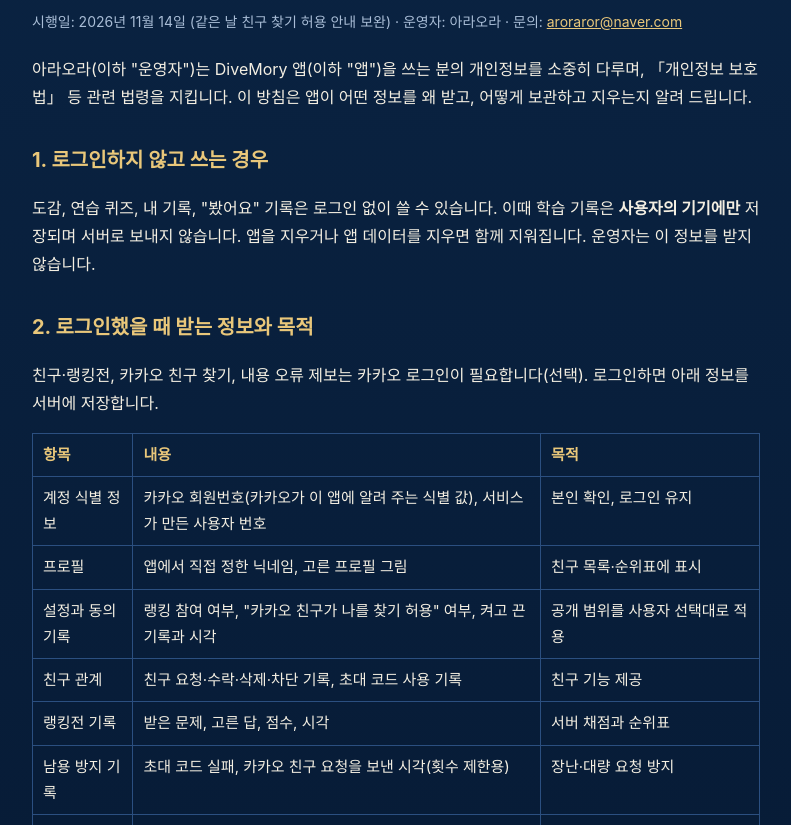
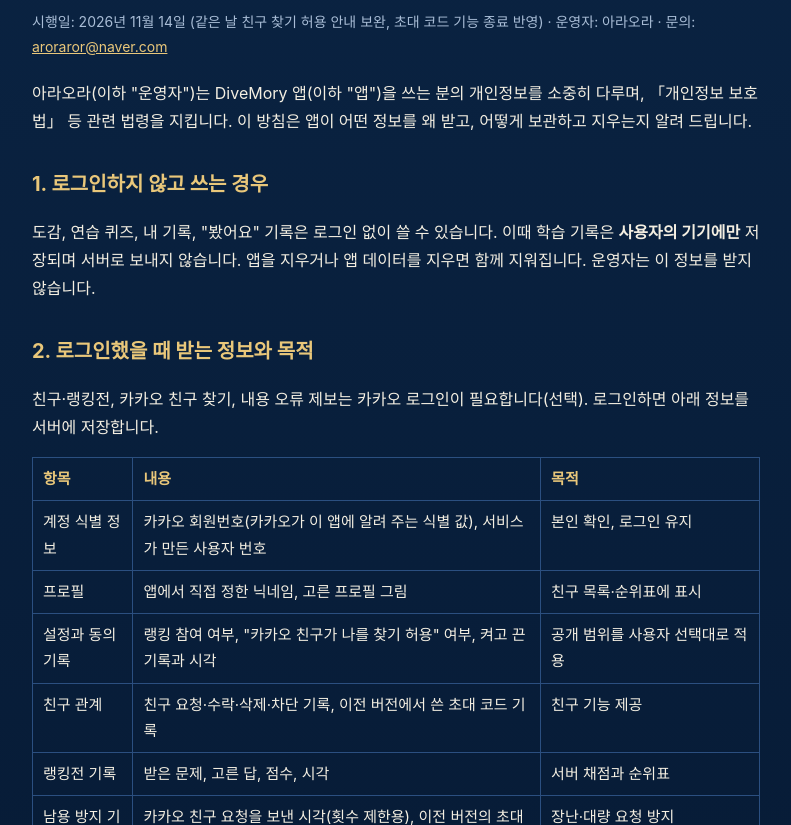
Before and after one commit to aroraror/divemory, a plain HTML site: page privacy.html in a window 1280 px wide. Shown: the part 127-952 px from the top of the page, without its empty margins (244-1035 px from the left). Drawn offline with Linux system fonts and the light colour scheme.

Commit message:
개인정보 처리방침: 초대 코드 기능 종료 반영
Co-Authored-By: Claude Opus 5.5 <noreply@anthropic.com>

```diff
--- a/privacy.html
+++ b/privacy.html
@@ -28,7 +28,7 @@ footer{margin-top:40px;padding-top:16px;border-top:1px solid var(--line);color:v
 <div class="wrap">
 <p><a href="./">← DiveMory 소개</a></p>
 <h1>DiveMory 개인정보 처리방침</h1>
-<p class="meta">시행일: 2026년 11월 14일 (같은 날 친구 찾기 허용 안내 보완) · 운영자: 아라오라 · 문의: <a href="mailto:aroraror@naver.com">aroraror@naver.com</a></p>
+<p class="meta">시행일: 2026년 11월 14일 (같은 날 친구 찾기 허용 안내 보완, 초대 코드 기능 종료 반영) · 운영자: 아라오라 · 문의: <a href="mailto:aroraror@naver.com">aroraror@naver.com</a></p>
 
 <p>아라오라(이하 "운영자")는 DiveMory 앱(이하 "앱")을 쓰는 분의 개인정보를 소중히 다루며, 「개인정보 보호법」 등 관련 법령을 지킵니다. 이 방침은 앱이 어떤 정보를 왜 받고, 어떻게 보관하고 지우는지 알려 드립니다.</p>
 
@@ -42,9 +42,9 @@ footer{margin-top:40px;padding-top:16px;border-top:1px solid var(--line);color:v
 <tr><td>계정 식별 정보</td><td>카카오 회원번호(카카오가 이 앱에 알려 주는 식별 값), 서비스가 만든 사용자 번호</td><td>본인 확인, 로그인 유지</td></tr>
 <tr><td>프로필</td><td>앱에서 직접 정한 닉네임, 고른 프로필 그림</td><td>친구 목록·순위표에 표시</td></tr>
 <tr><td>설정과 동의 기록</td><td>랭킹 참여 여부, "카카오 친구가 나를 찾기 허용" 여부, 켜고 끈 기록과 시각</td><td>공개 범위를 사용자 선택대로 적용</td></tr>
-<tr><td>친구 관계</td><td>친구 요청·수락·삭제·차단 기록, 초대 코드 사용 기록</td><td>친구 기능 제공</td></tr>
+<tr><td>친구 관계</td><td>친구 요청·수락·삭제·차단 기록, 이전 버전에서 쓴 초대 코드 기록</td><td>친구 기능 제공</td></tr>
 <tr><td>랭킹전 기록</td><td>받은 문제, 고른 답, 점수, 시각</td><td>서버 채점과 순위표</td></tr>
-<tr><td>남용 방지 기록</td><td>초대 코드 실패, 카카오 친구 요청을 보낸 시각(횟수 제한용)</td><td>장난·대량 요청 방지</td></tr>
+<tr><td>남용 방지 기록</td><td>카카오 친구 요청을 보낸 시각(횟수 제한용), 이전 버전의 초대 코드 실패 기록</td><td>장난·대량 요청 방지</td></tr>
 <tr><td>내용 오류 제보</td><td>제보한 생물·사진, 고른 종류, 적은 메모(300자 이내), 앱·콘텐츠 버전, 보낸 시각, 보낸 계정</td><td>도감의 틀린 내용 확인과 수정, 장난 제보 방지</td></tr>
 </table></div>
 <p>카카오 로그인에서는 <b>닉네임 제공 동의만</b> 받으며, 메일 주소·전화번호·성별·생일 등은 받지 않습니다. 순위표와 친구 목록에는 카카오 닉네임이 아니라 <b>앱에서 직접 정한 닉네임</b>이 보입니다.</p>
@@ -55,7 +55,7 @@ footer{margin-top:40px;padding-top:16px;border-top:1px solid var(--line);color:v
 <li>목록에서 친구를 골라 "친구 요청"을 누르면, 그 친구의 카카오 회원번호 하나를 서버로 보내 DiveMory 계정을 찾고 친구 요청을 만듭니다. <b>회원번호는 요청을 만드는 데에만 쓰고 저장하지 않습니다.</b></li>
 <li>"카카오 친구 찾기"를 쓰면 "카카오 친구가 나를 찾기 허용"이 함께 켜져, 내 카카오톡 친구도 나에게 친구 요청을 보낼 수 있습니다(찾기 화면에서 미리 안내하며, 친구 탭 설정에서 언제든 끌 수 있습니다).</li>
 <li>상대가 요청을 수락하거나 서로 요청하면 친구가 되며, 그 전에는 서로의 점수·순위를 볼 수 없습니다. 상대가 "카카오 친구가 나를 찾기 허용"을 꺼 두었거나 차단한 경우 요청은 만들어지지 않습니다.</li>
-<li>동의는 언제든 카카오 계정 설정에서 철회할 수 있으며, 초대 코드로도 친구를 맺을 수 있습니다.</li>
+<li>동의는 언제든 카카오 계정 설정에서 철회할 수 있습니다. 친구 목록 제공에 동의하지 않아도, 받은 친구 요청은 수락할 수 있습니다.</li>
 </ul>
 
 <h2>4. 보관 기간과 파기</h2>
```
